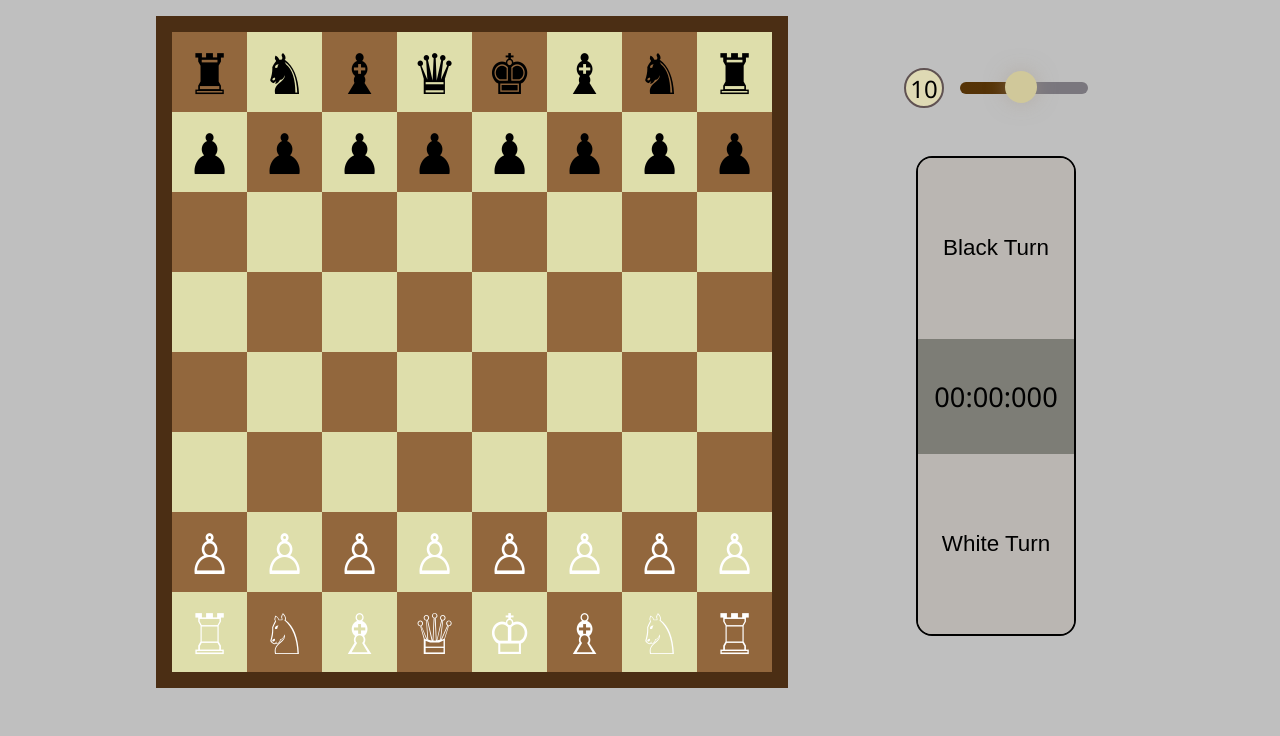
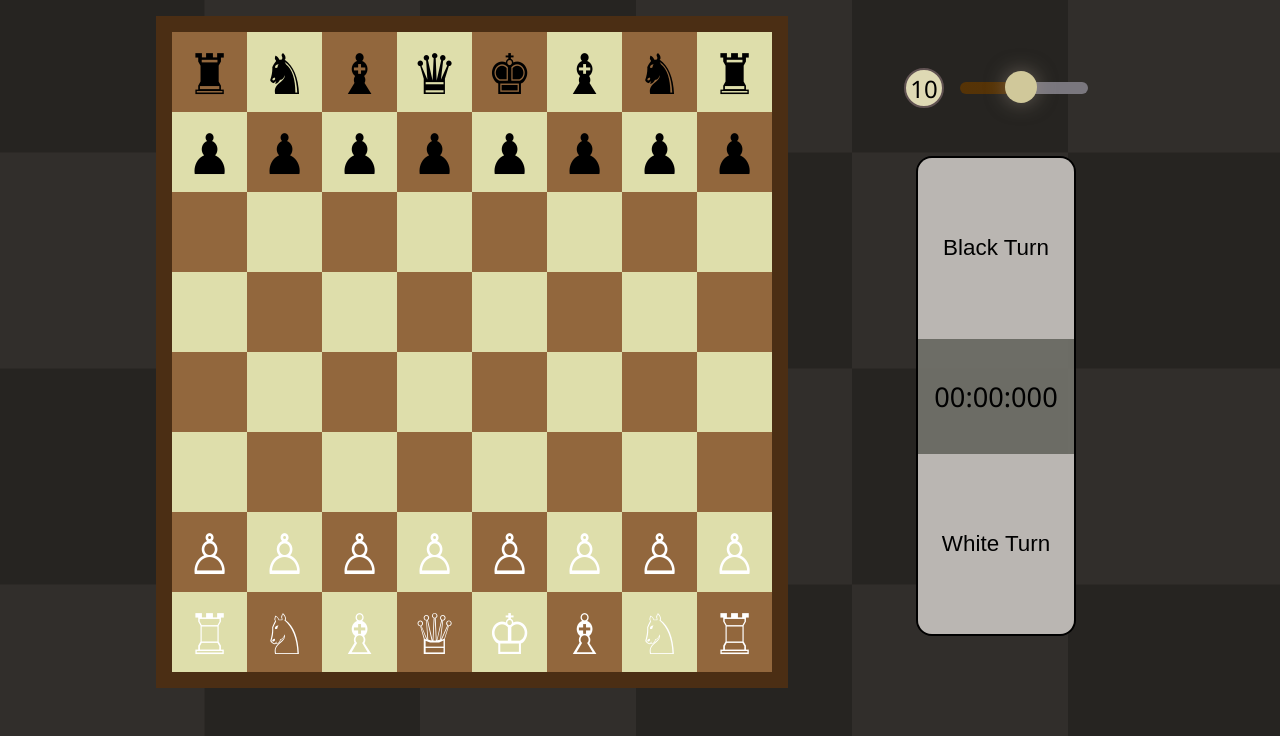
Before and after one commit to Harshul8824/Chess-, a plain HTML site: page index.html in a window 1280 px wide. Shown: the part 64-800 px from the top of the page. Drawn offline with Linux system fonts and the light colour scheme.

Commit message:
add background image

```diff
--- a/style.css
+++ b/style.css
@@ -18,11 +18,12 @@ body {
     justify-content: start;
     align-items:center;
     height: 100vh;
-    background-color: #bfbfbf;
+    /* background-color: #bfbfbf; */
     font-family: 'Segoe UI', Tahoma, Geneva, Verdana, sans-serif;
     width: 100%;
     height: 100%;
     position: relative;
+    background-image: url("chessBack.png");
 }
 
 .chess-container {
```
Also changed, not shown: chessBack.png (added).
